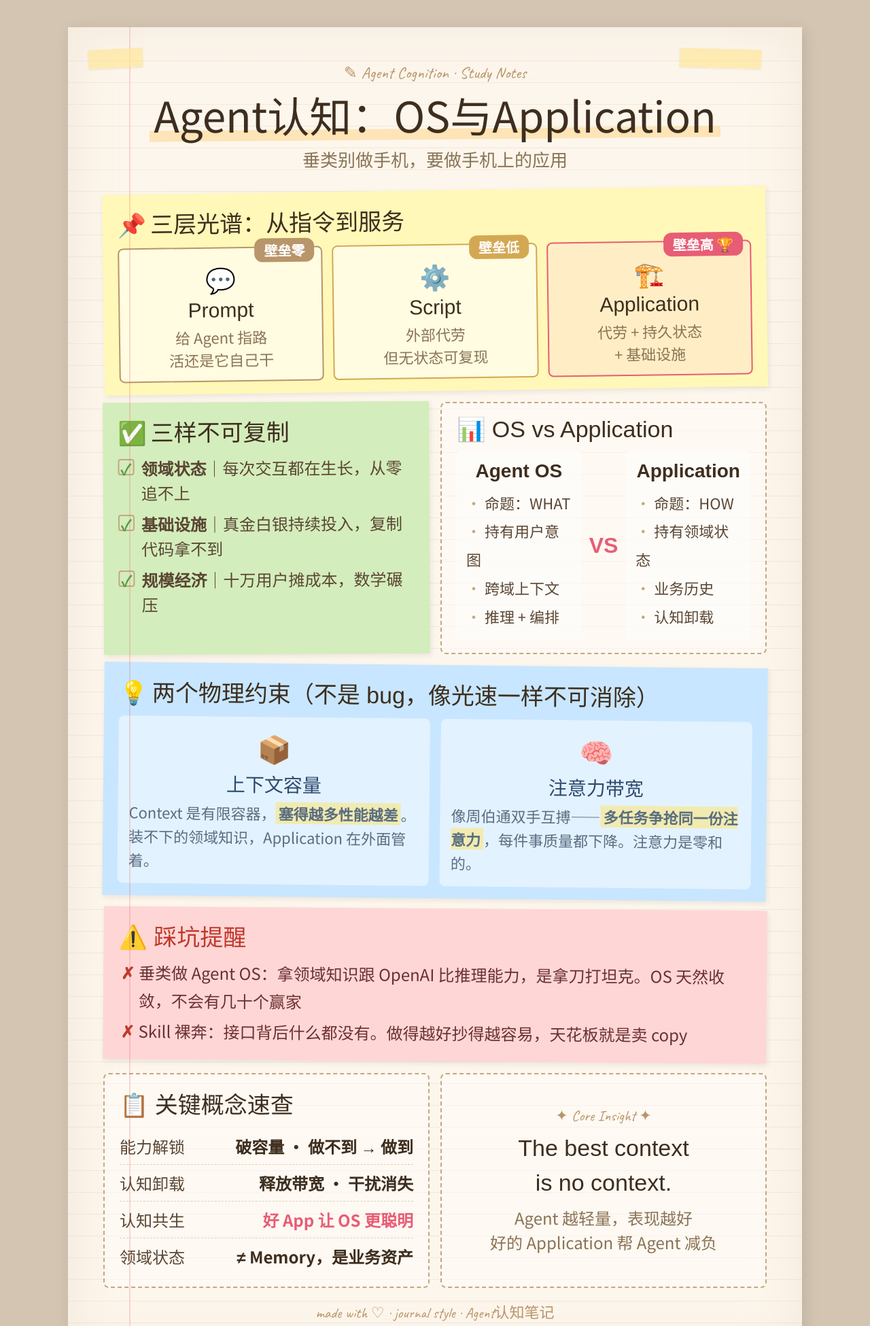
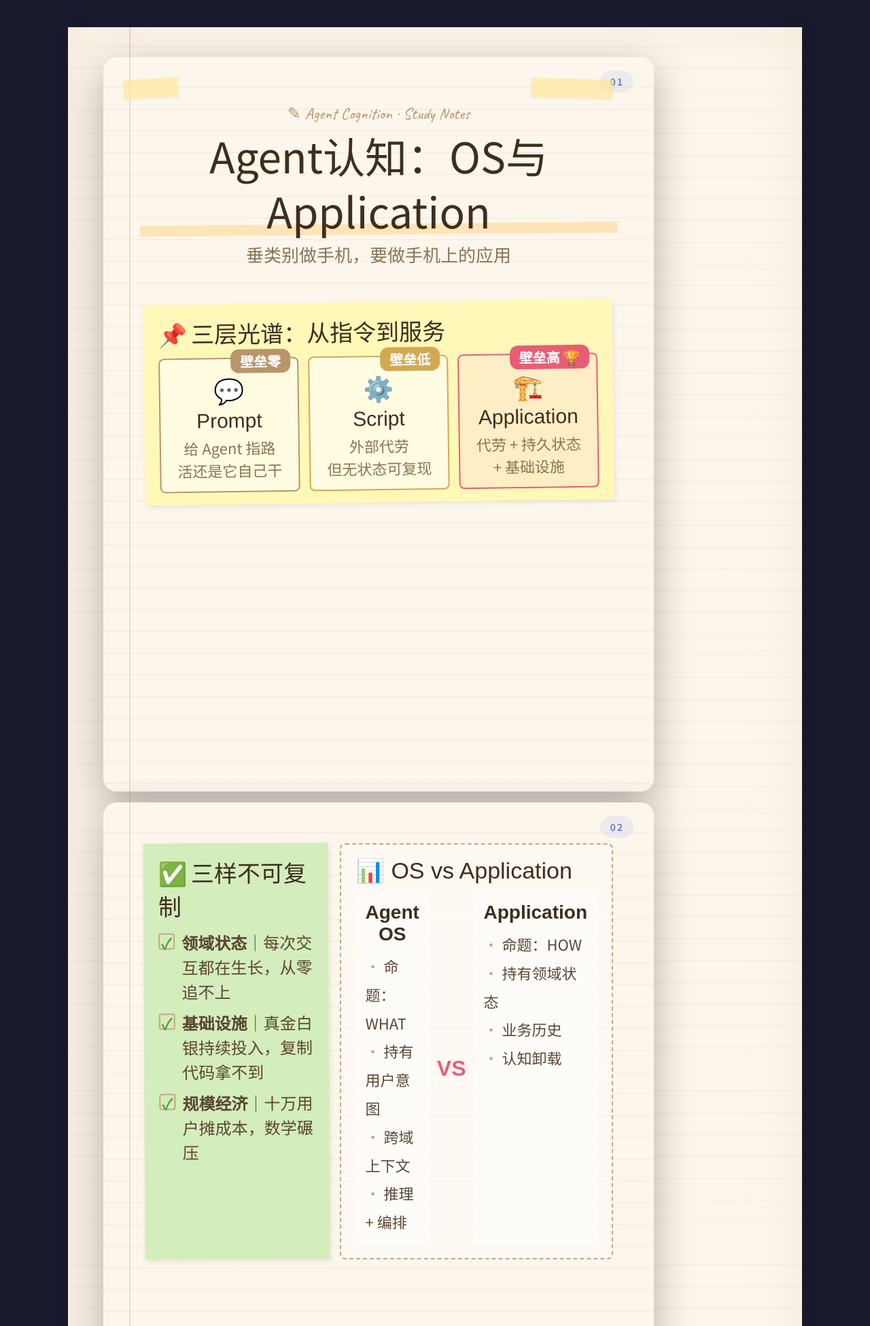
Before and after one commit to maple-yf/article-to-media-image, a Python web app: template templates/style-journal.html in a window 1280 px wide. Shown: the top 1950 px of the page at 68% size. Run offline with Jinja, Linux system fonts and the light colour scheme; the template is opened without the code that fills it, so the values that code supplies are empty; some web fonts are replaced.

Commit message:
feat: convert style-journal.html to slide card layout
- Group D: Journal template
- Apply 3:4 card dimensions
- Preserve original styling
- Wrap semantic sections (4 cards: Header+Spectrum, Checklist+VS, Constraints+Warning, Concepts+Quote+Footer)

Co-Authored-By: Claude Opus 4.6 <noreply@anthropic.com>

```diff
--- a/templates/style-journal.html
+++ b/templates/style-journal.html
@@ -16,7 +16,7 @@
     align-items: flex-start;
     min-height: 100vh;
     padding: 40px 20px;
-    background: #D4C5B2;
+    background: #1a1a2e;
     font-family: 'Noto Sans SC', sans-serif;
   }
 
@@ -431,10 +431,49 @@
     color: #B8956A;
     padding-top: 2px;
   }
+
+  .slide-card {
+    width: 810px;
+    height: 1080px;
+    background: inherit;
+    border-radius: 20px;
+    box-shadow: 0 20px 60px rgba(0,0,0,0.3);
+    overflow: hidden;
+    position: relative;
+  }
+
+  .card-inner {
+    width: 100%;
+    height: 100%;
+    background: inherit;
+    border-radius: 18px;
+    padding: 60px;
+    overflow-y: auto;
+    display: flex;
+    flex-direction: column;
+    gap: 40px;
+  }
+
+  .slide-number {
+    position: absolute;
+    top: 20px;
+    right: 30px;
+    font-size: 14px;
+    font-weight: 600;
+    color: #667eea;
+    background: rgba(102, 126, 234, 0.1);
+    padding: 6px 14px;
+    border-radius: 20px;
+    letter-spacing: 2px;
+  }
 </style>
 </head>
 <body>
 <div class="container">
+
+  <!-- CARD 01: Header + MOD-1 -->
+  <div class="slide-card" data-slide="1">
+    <div class="card-inner">
       <div class="tape t1"></div>
       <div class="tape t2"></div>
 
@@ -468,7 +507,13 @@
           </div>
         </div>
       </div>
+      <span class="slide-number">01</span>
+    </div>
+  </div>
 
+  <!-- CARD 02: MOD-2 + MOD-3 -->
+  <div class="slide-card" data-slide="2">
+    <div class="card-inner">
       <div class="grid-2col">
         <!-- MOD-2: 三样不可复制 -->
         <div class="sticky green">
@@ -517,7 +562,13 @@
           </div>
         </div>
       </div>
+      <span class="slide-number">02</span>
+    </div>
+  </div>
 
+  <!-- CARD 03: MOD-4 + MOD-5 -->
+  <div class="slide-card" data-slide="3">
+    <div class="card-inner">
       <!-- MOD-4: 两个物理约束 -->
       <div class="sticky blue">
         <span class="coord">D-03</span>
@@ -545,7 +596,13 @@
           <li>Skill 裸奔：接口背后什么都没有。做得越好抄得越容易，天花板就是卖 copy</li>
         </ul>
       </div>
+      <span class="slide-number">03</span>
+    </div>
+  </div>
 
+  <!-- CARD 04: MOD-6 + MOD-7 + Footer -->
+  <div class="slide-card" data-slide="4">
+    <div class="card-inner">
       <div class="grid-2col">
         <!-- MOD-6: 关键概念速查 -->
         <div class="doodle-box">
@@ -582,6 +639,9 @@
       <div class="footer">
         made with ♡ · journal style · Agent认知笔记
       </div>
+      <span class="slide-number">04</span>
+    </div>
+  </div>
 
 </div>
 </body>
```
Lines whose indentation alone changed are shown as unchanged.
